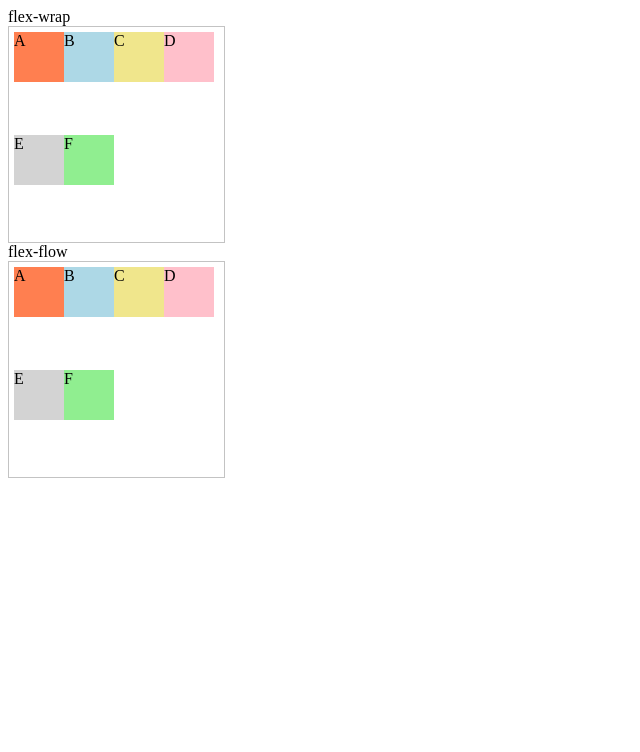
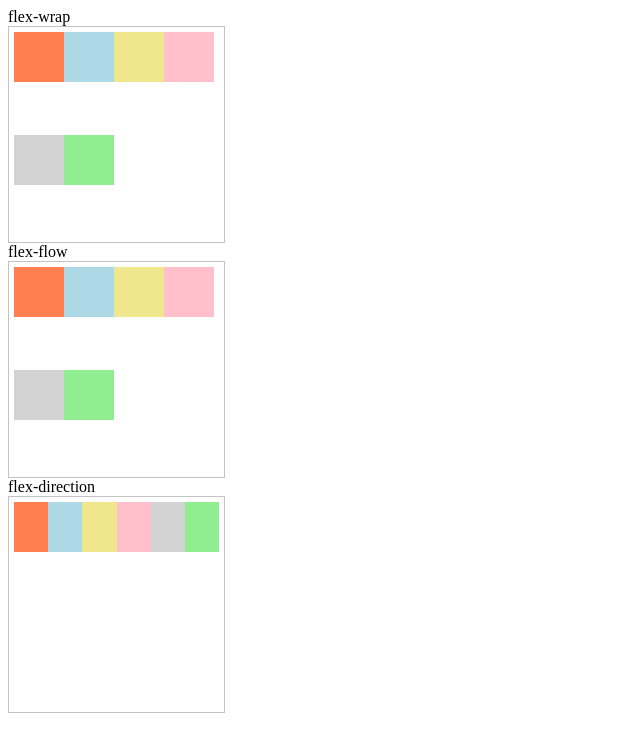
Before and after one commit to ntrong2009/css, a plain HTML site: page index.html in a window 1280 px wide. Shown: the whole page, without its empty margins (0-640 px from the left). Drawn offline with Linux system fonts and the light colour scheme.

Commit message:
trong commit

```diff
--- a/index.html
+++ b/index.html
@@ -9,22 +9,32 @@
 <body>
     <span>flex-wrap</span>
     <div class="flex-demo flex-wrap">
-        <div class="bg-coral">A</div>
-        <div class="bg-lightblue">B</div>
-        <div class="bg-khaki">C</div>
-        <div class="bg-pink">D</div>
-        <div class="bg-lightgrey">E</div>
-        <div class="bg-lightgreen">F</div>
+        <div class="bg-coral"></div>
+        <div class="bg-lightblue"></div>
+        <div class="bg-khaki"></div>
+        <div class="bg-pink"></div>
+        <div class="bg-lightgrey"></div>
+        <div class="bg-lightgreen"></div>
     </div>
 
     <span>flex-flow</span>
     <div class="flex-demo flex-flow">
-        <div class="bg-coral">A</div>
-        <div class="bg-lightblue">B</div>
-        <div class="bg-khaki">C</div>
-        <div class="bg-pink">D</div>
-        <div class="bg-lightgrey">E</div>
-        <div class="bg-lightgreen">F</div>
+        <div class="bg-coral"></div>
+        <div class="bg-lightblue"></div>
+        <div class="bg-khaki"></div>
+        <div class="bg-pink"></div>
+        <div class="bg-lightgrey"></div>
+        <div class="bg-lightgreen"></div>
+    </div>
+
+    <span>flex-direction</span>
+    <div class="flex-demo flex-direction">
+        <div class="bg-coral"></div>
+        <div class="bg-lightblue"></div>
+        <div class="bg-khaki"></div>
+        <div class="bg-pink"></div>
+        <div class="bg-lightgrey"></div>
+        <div class="bg-lightgreen"></div>
     </div>
 </body>
 </html>
--- a/style.css
+++ b/style.css
@@ -46,4 +46,12 @@
 
 .flex-wrap{
     flex-wrap: wrap;
+            /* wrap-reverse */
 }
+
+.flex-direction{
+    flex-direction: row;
+                /* column */
+                /* column-reverse */
+                /* row-reverse */
+}
```
